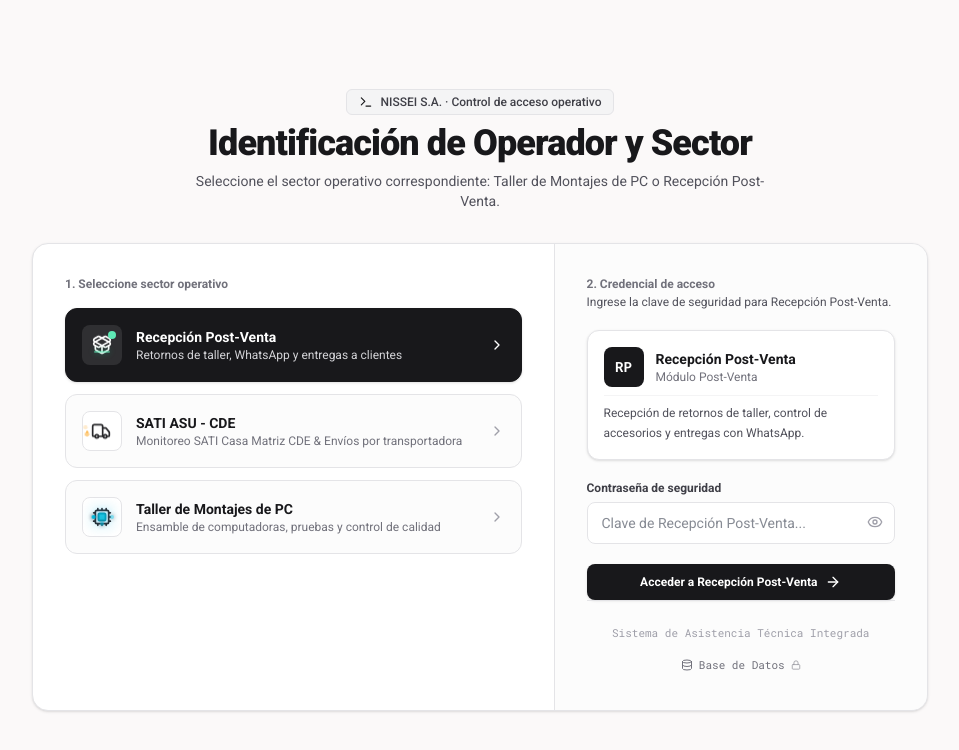
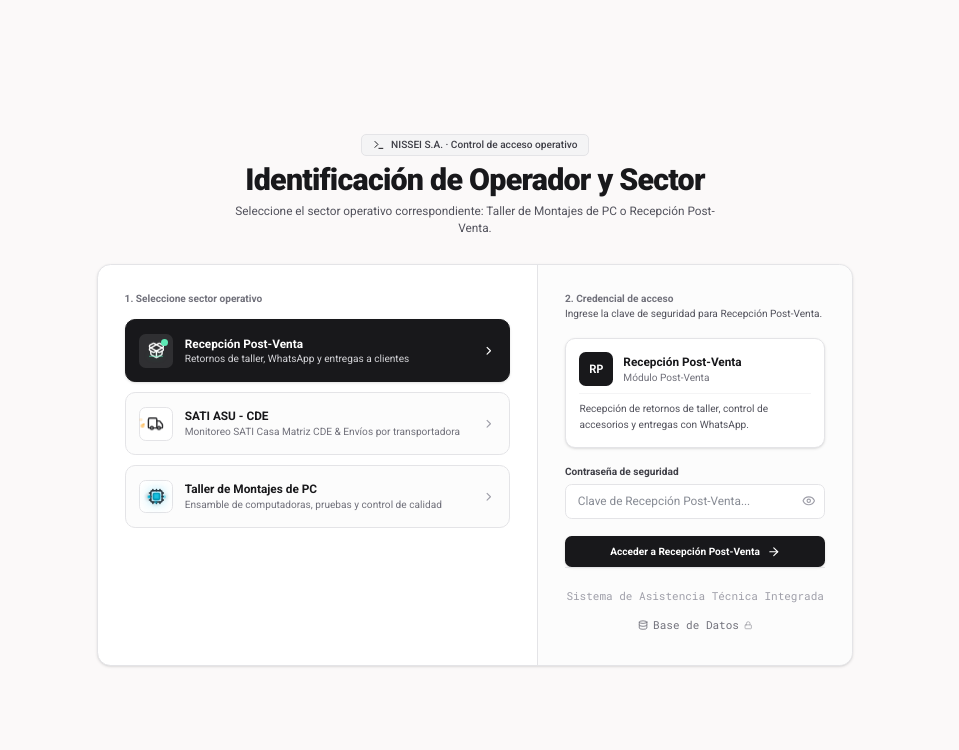
Before and after one commit to niicobyte/nissei-portal-operativo, a Next.js app: page /login in a window 1280 px wide. Shown: the top 750 px of the page, without its empty margins (160-1119 px from the left). Built offline with nearby package versions, Linux system fonts and the light colour scheme.

Commit message:
style(ui): adaptar diseño fluido y responsivo para cualquier dispositivo, navegador, resolución y DPI

```diff
--- a/src/app/globals.css
+++ b/src/app/globals.css
@@ -3,6 +3,9 @@
 @theme {
   --font-sans: 'Roboto', -apple-system, BlinkMacSystemFont, 'Segoe UI', Roboto, Helvetica, Arial, sans-serif;
   --font-mono: 'Roboto Mono', monospace;
+  --breakpoint-xs: 24rem;
+  --breakpoint-3xl: 120rem;
+  --breakpoint-4xl: 155rem;
 }
 
 :root {
@@ -25,6 +28,86 @@
   --font-roboto-mono: 'Roboto Mono', monospace;
 }
 
+/* Escalado fluido multi-resolución y multi-DPI (solo pantalla; impresión térmica aislada abajo) */
+html {
+  -webkit-text-size-adjust: 100%;
+  text-size-adjust: 100%;
+}
+
+@media screen {
+  html {
+    font-size: 15px;
+    scrollbar-gutter: stable;
+    scrollbar-width: thin;
+    scrollbar-color: rgba(113, 113, 122, 0.45) transparent;
+  }
+
+  @media (min-width: 640px) {
+    html {
+      font-size: clamp(13.75px, 1.45vw, 15px);
+    }
+  }
+
+  @media (min-width: 1024px) {
+    html {
+      font-size: clamp(12.5px, 0.72vw + 4.3px, 14.25px);
+    }
+  }
+
+  @media (min-width: 1024px) and (max-height: 760px) {
+    html {
+      font-size: clamp(12.25px, 0.65vw + 4px, 13.75px);
+    }
+  }
+
+  @media (min-width: 1536px) {
+    html {
+      font-size: clamp(14px, 0.5vw + 6.4px, 15.75px);
+    }
+  }
+
+  @media (min-width: 1920px) {
+    html {
+      font-size: 16px;
+    }
+  }
+
+  @media (min-width: 2480px) {
+    html {
+      font-size: clamp(16px, 0.42vw + 5.6px, 18.5px);
+    }
+  }
+
+  /* Evita zoom automático en Safari iOS / móviles táctiles al enfocar inputs */
+  @media (hover: none) and (pointer: coarse) {
+    input:not([type="checkbox"]):not([type="radio"]):not([type="range"]),
+    select,
+    textarea {
+      font-size: max(16px, 1rem);
+    }
+  }
+
+  ::-webkit-scrollbar {
+    width: 8px;
+    height: 8px;
+  }
+
+  ::-webkit-scrollbar-track {
+    background: transparent;
+  }
+
+  ::-webkit-scrollbar-thumb {
+    background-color: rgba(113, 113, 122, 0.35);
+    border-radius: 9999px;
+    border: 2px solid transparent;
+    background-clip: content-box;
+  }
+
+  ::-webkit-scrollbar-thumb:hover {
+    background-color: rgba(82, 82, 91, 0.6);
+  }
+}
+
 /* Floor Rule 4: overflow-x: clip on html and body. Never hidden, never 100vw. */
 html,
 body {
@@ -34,6 +117,19 @@ body {
   overflow-x: clip;
   -webkit-font-smoothing: antialiased;
   -moz-osx-font-smoothing: grayscale;
+}
+
+button,
+a,
+summary,
+[role="button"] {
+  touch-action: manipulation;
+  -webkit-tap-highlight-color: transparent;
+}
+
+.overflow-x-auto {
+  -webkit-overflow-scrolling: touch;
+  overscroll-behavior-x: contain;
 }
 
 /* Asegurar que botones, inputs, selects y textareas hereden tipografía */
@@ -314,6 +410,11 @@ samp {
 
 /* Impresión térmica compacta (80mm / 58mm) para stickers de Taller de Montajes */
 @media print {
+  html {
+    font-size: 16px !important;
+    scrollbar-gutter: auto !important;
+  }
+
   html:has(body.thermal-80mm-print),
   body.thermal-80mm-print {
     width: auto !important;
--- a/src/app/layout.tsx
+++ b/src/app/layout.tsx
@@ -1,4 +1,4 @@
-import type { Metadata } from "next";
+import type { Metadata, Viewport } from "next";
 import { Roboto, Roboto_Mono } from "next/font/google";
 import "./globals.css";
 
@@ -15,6 +15,12 @@ const robotoMono = Roboto_Mono({
   display: "swap",
   variable: "--font-roboto-mono",
 });
+
+export const viewport: Viewport = {
+  width: "device-width",
+  initialScale: 1,
+  viewportFit: "cover",
+};
 
 export const metadata: Metadata = {
   title: "NISSEI Portal Operativo | Taller & Post-Venta CDE",
@@ -40,7 +46,7 @@ export default function RootLayout({
           rel="stylesheet"
         />
       </head>
-      <body className={`${roboto.className} min-h-screen bg-[#fbf9f9] text-[#121212] antialiased selection:bg-[#e2e2e2] selection:text-[#121212]`}>
+      <body className={`${roboto.className} min-h-dvh bg-[#fbf9f9] text-[#121212] antialiased selection:bg-[#e2e2e2] selection:text-[#121212]`}>
         {children}
       </body>
     </html>
--- a/src/app/login/page.tsx
+++ b/src/app/login/page.tsx
@@ -181,8 +181,8 @@ function LoginForm() {
   };
 
   return (
-    <main className="min-h-screen bg-[#fbf9f9] py-8 sm:py-12 2xl:py-20 px-4 sm:px-6 lg:px-8 flex items-center justify-center">
-      <div className="max-w-4xl 2xl:max-w-5xl w-full space-y-6 sm:space-y-8">
+    <main className="min-h-dvh bg-[#fbf9f9] py-6 sm:py-10 2xl:py-16 px-3 sm:px-6 lg:px-8 flex items-center justify-center">
+      <div className="max-w-4xl 2xl:max-w-5xl 3xl:max-w-6xl w-full space-y-6 sm:space-y-8">
 
         {/* Cabecera NISSEI */}
         <div className="text-center space-y-2">
--- a/src/app/recepcion/nuevo/page.tsx
+++ b/src/app/recepcion/nuevo/page.tsx
@@ -358,8 +358,8 @@ ${accText}`;
 
   return (
     <AuthGuard requiredModule="recepcion">
-      <main className="min-h-screen bg-[#fbf9f9] py-6 sm:py-8 2xl:py-12 px-3 sm:px-6 lg:px-8 2xl:px-16">
-      <div className="max-w-7xl 2xl:max-w-[1700px] 3xl:max-w-[2200px] mx-auto space-y-6 2xl:space-y-8">
+      <main className="min-h-dvh bg-[#fbf9f9] py-4 sm:py-6 lg:py-8 2xl:py-10 px-3 sm:px-5 lg:px-7 2xl:px-10">
+      <div className="w-full max-w-[1680px] 3xl:max-w-[2200px] 4xl:max-w-[2560px] mx-auto space-y-5 lg:space-y-6 2xl:space-y-8 min-w-0">
 
         {/* Cabecera con Botón Volver Mejorado */}
         <div className="flex items-center justify-between pb-4 border-b border-zinc-200 gap-2 flex-wrap">
--- a/src/app/tecnicos/nuevo/page.tsx
+++ b/src/app/tecnicos/nuevo/page.tsx
@@ -599,8 +599,8 @@ export default function NuevoIngresoMontajePage() {
 
   return (
     <AuthGuard requiredModule="montajes">
-      <main className="min-h-screen bg-[#fbf9f9] py-6 sm:py-8 2xl:py-12 px-3 sm:px-6 lg:px-8 2xl:px-16">
-      <div className="max-w-7xl 2xl:max-w-[1700px] 3xl:max-w-[2200px] mx-auto space-y-6 2xl:space-y-8">
+      <main className="min-h-dvh bg-[#fbf9f9] py-4 sm:py-6 lg:py-8 2xl:py-10 px-3 sm:px-5 lg:px-7 2xl:px-10">
+      <div className="w-full max-w-[1680px] 3xl:max-w-[2200px] 4xl:max-w-[2560px] mx-auto space-y-5 lg:space-y-6 2xl:space-y-8 min-w-0">
 
         {/* Cabecera con Botón Volver Mejorado */}
         <div className="flex items-center justify-between pb-4 border-b border-zinc-200 gap-2 flex-wrap">
--- a/src/app/tecnicos/page.tsx
+++ b/src/app/tecnicos/page.tsx
@@ -492,8 +492,8 @@ export default function TecnicosDashboardPage() {
 
   return (
     <AuthGuard requiredModule="montajes">
-      <main className="min-h-screen bg-[#fbf9f9] py-6 sm:py-8 2xl:py-12 px-3 sm:px-6 lg:px-8 2xl:px-16 print:min-h-0 print:bg-white print:p-0">
-      <div className="max-w-7xl 2xl:max-w-[1700px] 3xl:max-w-[2200px] mx-auto space-y-6 2xl:space-y-8 print:hidden">
+      <main className="min-h-dvh bg-[#fbf9f9] py-4 sm:py-6 lg:py-8 2xl:py-10 px-3 sm:px-5 lg:px-7 2xl:px-10 print:min-h-0 print:bg-white print:p-0">
+      <div className="w-full max-w-[1680px] 3xl:max-w-[2200px] 4xl:max-w-[2560px] mx-auto space-y-5 lg:space-y-6 2xl:space-y-8 print:hidden min-w-0">
 
         {/* Cabecera unificada con Sincronización en la Nube y Carga CSV a MySQL */}
         <HeaderActions
@@ -1335,7 +1335,7 @@ export default function TecnicosDashboardPage() {
       {selectedOrderForCert && (
         <div className="fixed inset-0 z-50 bg-black/60 flex items-center justify-center p-4 print:static print:inset-auto print:bg-transparent print:p-0 print:block">
           <style media="print">{buildThermalPrintCss(thermalSettings)}</style>
-          <div className="bg-white rounded-xl w-full max-w-md p-4 sm:p-5 shadow-2xl space-y-3.5 border border-zinc-200 max-h-[92vh] overflow-y-auto print:w-auto print:max-w-none print:max-h-none print:overflow-visible print:p-0 print:m-0 print:border-0 print:shadow-none print:rounded-none">
+          <div className="bg-white rounded-xl w-full max-w-md p-4 sm:p-5 shadow-2xl space-y-3.5 border border-zinc-200 max-h-[92dvh] overflow-y-auto overscroll-contain print:w-auto print:max-w-none print:max-h-none print:overflow-visible print:p-0 print:m-0 print:border-0 print:shadow-none print:rounded-none">
 
             <div className="flex items-start justify-between gap-2 border-b border-zinc-200 pb-2.5 print:hidden">
               <div className="min-w-0">
--- a/src/components/common/CleanDatePicker.tsx
+++ b/src/components/common/CleanDatePicker.tsx
@@ -268,7 +268,7 @@ export function CleanDatePicker({
         <div
           className={`absolute ${
             align === "right" ? "right-0" : "left-0"
-          } mt-2 w-72 sm:w-80 bg-white rounded-2xl border border-zinc-200 shadow-2xl p-3.5 z-50 animate-in fade-in zoom-in-95 duration-150 select-none`}
+          } mt-2 w-[min(20rem,calc(100vw-1.5rem))] bg-white rounded-2xl border border-zinc-200 shadow-2xl p-3.5 z-50 animate-in fade-in zoom-in-95 duration-150 select-none`}
         >
           {/* Cabecera: Flechas y Mes/Año */}
           <div className="flex items-center justify-between pb-2.5 mb-2 border-b border-zinc-100">
--- a/src/components/common/CleanSelect.tsx
+++ b/src/components/common/CleanSelect.tsx
@@ -151,7 +151,7 @@ export function CleanSelect({
         <div
           className={`absolute ${
             align === "right" ? "right-0" : "left-0"
-          } mt-1.5 ${dropdownWidth || (isFull ? "w-full" : "w-64")} min-w-[200px] max-h-72 overflow-y-auto bg-white rounded-xl border border-zinc-200 shadow-xl p-1 z-50 animate-in fade-in zoom-in-95 duration-150`}
+          } mt-1.5 ${dropdownWidth || (isFull ? "w-full" : "w-64")} min-w-[180px] max-w-[calc(100vw-1.5rem)] max-h-[min(18rem,55dvh)] overflow-y-auto bg-white rounded-xl border border-zinc-200 shadow-xl p-1 z-50 animate-in fade-in zoom-in-95 duration-150`}
         >
           {searchable && (
             <div className="p-1 border-b border-zinc-100 mb-1 sticky top-0 bg-white/95 backdrop-blur-xs z-10">
--- a/src/components/common/DatabaseViewerModal.tsx
+++ b/src/components/common/DatabaseViewerModal.tsx
@@ -539,7 +539,7 @@ export default function DatabaseViewerModal({ isOpen, onClose }: DatabaseViewerM
 
   return (
     <div className="fixed inset-0 z-50 bg-black/70 backdrop-blur-xs flex items-center justify-center p-2 sm:p-4 lg:p-6">
-      <div className={`bg-white w-full max-w-7xl h-[92vh] rounded-2xl border border-zinc-200 shadow-2xl flex flex-col overflow-hidden transition-all duration-300 ${isSessionLocked ? "blur-md pointer-events-none select-none opacity-25" : ""}`}>
+      <div className={`bg-white w-full max-w-7xl 3xl:max-w-[1800px] h-[92dvh] rounded-2xl border border-zinc-200 shadow-2xl flex flex-col overflow-hidden transition-all duration-300 ${isSessionLocked ? "blur-md pointer-events-none select-none opacity-25" : ""}`}>
         {/* Cabecera del Visor de Base de Datos */}
         <div className="bg-zinc-900 text-white px-5 py-4 flex flex-col sm:flex-row sm:items-center sm:justify-between gap-3 border-b border-zinc-800">
           <div className="flex items-center gap-3">
```
Also changed, not shown: src/app/recepcion/cde/page.tsx (+9 -9 lines), src/app/recepcion/page.tsx (+7 -7 lines), src/app/reparaciones/page.tsx (+8 -8 lines).
